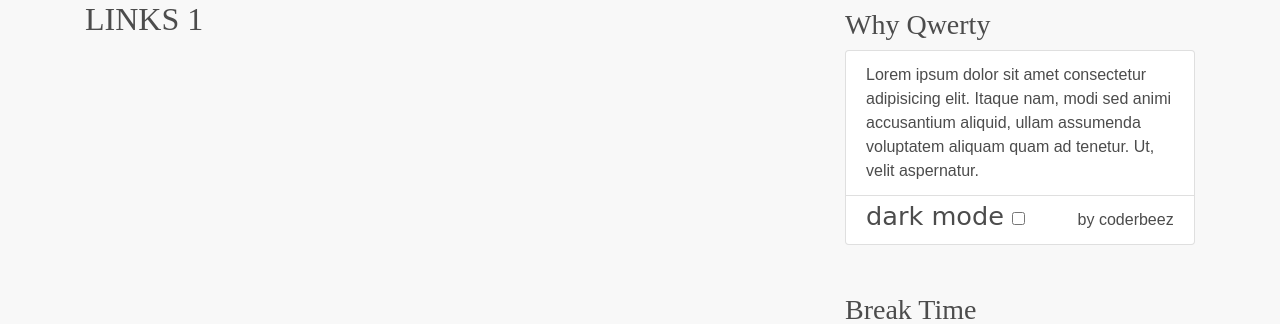
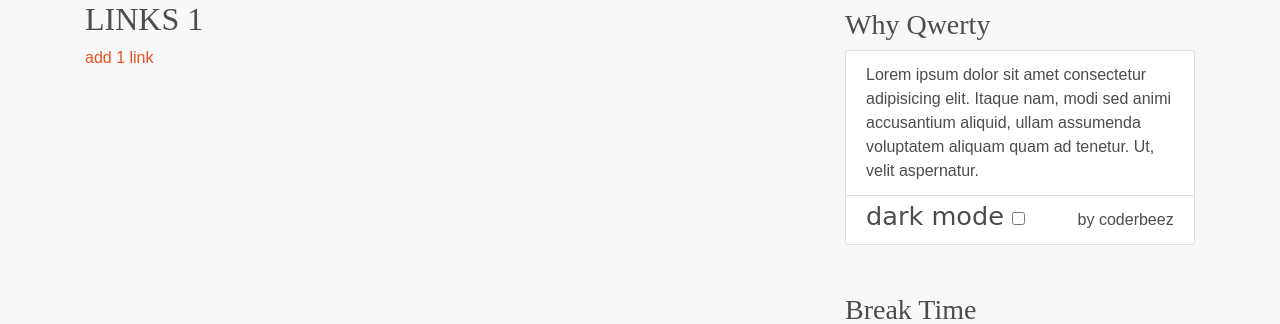
Before and after one commit to coderbeez/qwerty, a Flask app: page /links/1 in a window 1280 px wide. Shown: the part 80-404 px from the top of the page. Run offline with Flask 2, Linux system fonts and the light colour scheme; data that the repository does not hold is empty; some libraries are stand-ins or nearby versions; some web fonts are replaced.

Commit message:
Add href to addlink using language argument.

```diff
--- a/templates/links.html
+++ b/templates/links.html
@@ -1,7 +1,7 @@
 {% extends 'base.html' %}
 {% block content%}
 <h1>LINKS {{ language }}</h1>
-
+<a href="{{ url_for('addlink', language=language) }}">add {{ language }} link</a>
 {% for group_topic in group_topics %}
 <!--WHAT: Level 1 Collapse - TOPIC-->
 <h2> <button class="btn" type="button" data-toggle="collapse" data-target="#id{{ group_topic._id}}"
```
